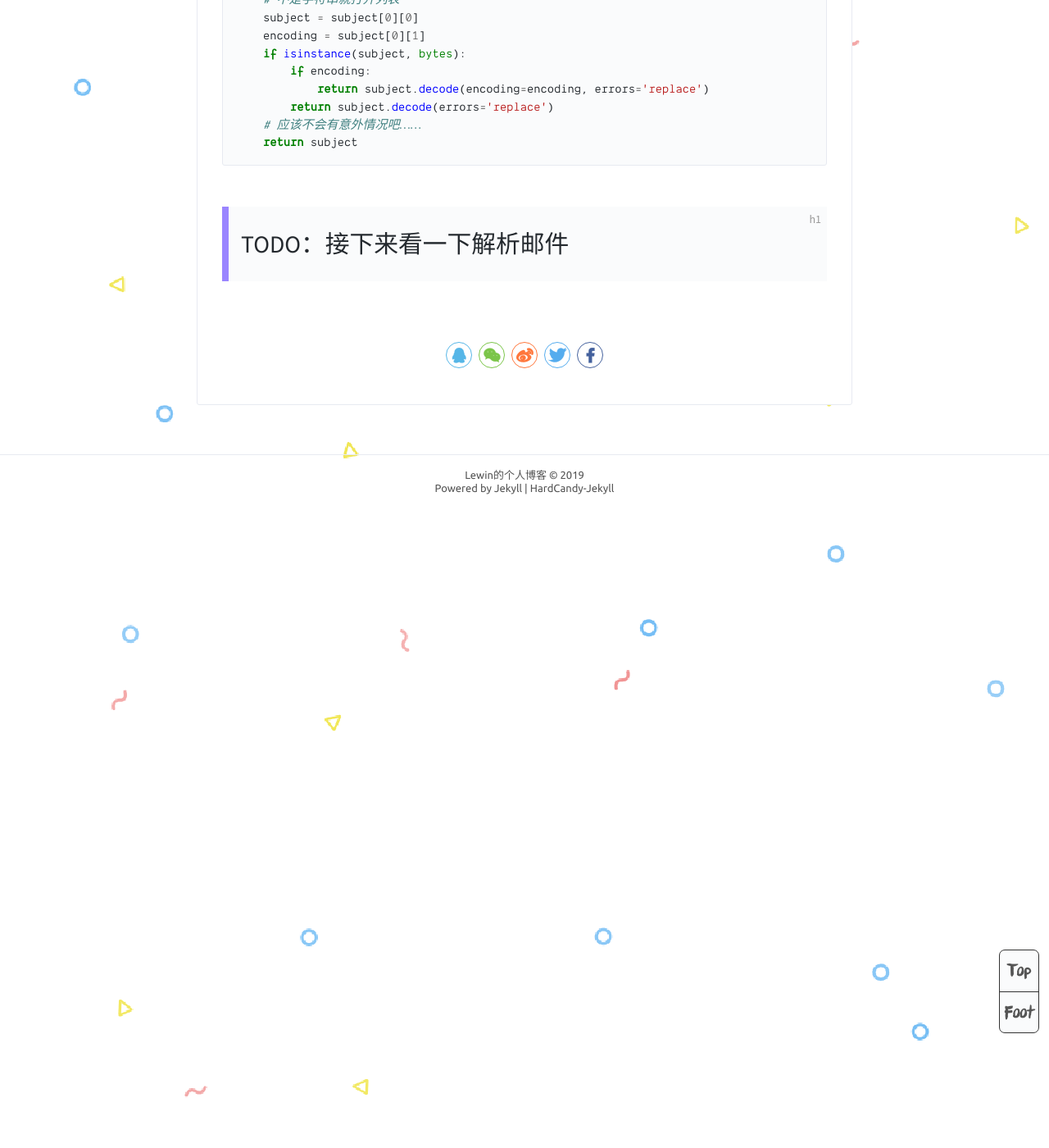
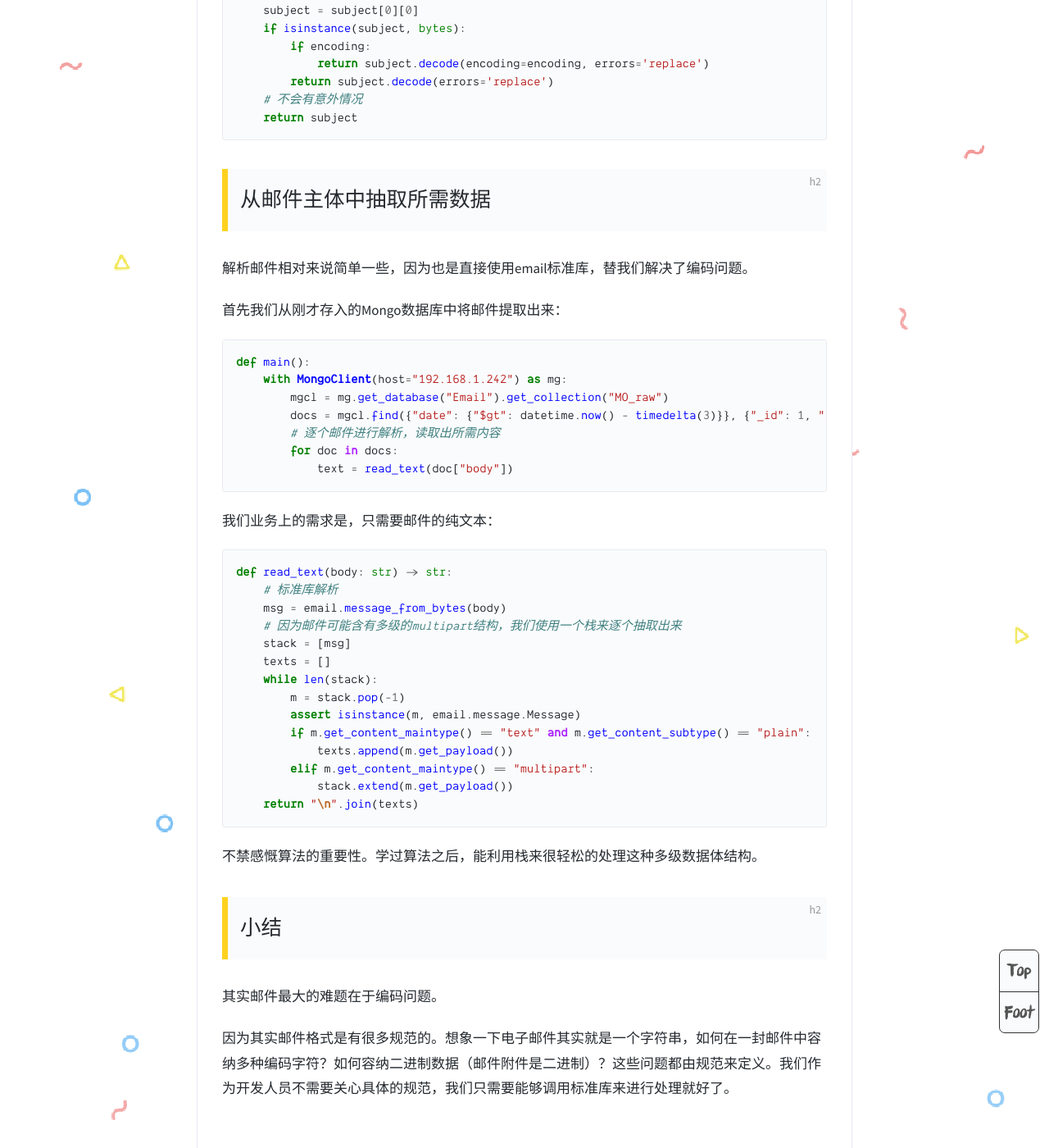
Before and after one commit to Saodd/Saodd.github.io.backup-Jun2020, a Jekyll site: the page built from _posts/2019-09-10-从邮箱中下载邮件.MD, in a window 1280 px wide and 1400 px high, scrolled down 1978 px. Shown: the whole window at 82% size. Built offline with Jekyll 4.4.1, drawn with Linux system fonts in a browser that asks for light colours; comment, search, counter and statistics services are not loaded; some of the changed text lies outside the part shown.

Commit message:
python email

````diff
--- a/_posts/2019-09-10-从邮箱中下载邮件.MD
+++ b/_posts/2019-09-10-从邮箱中下载邮件.MD
@@ -51,24 +51,65 @@ def main():
 
 电子邮件有个最恶心的地方，就是它的编码格式。当你收到来自世界各地的邮件的时候，你会发现编码格式五花八门，让你无从下手。
 
-光是解析一个标题就要了我的老命。我这里调用的是标准库中的`email.header.decode_header`，但是它的函数签名让我很难受，有时直接返回字符串，有时返回一个`List[tuple]`，十分麻烦。
+光是解析一个标题就要了我的老命。我这里调用的是标准库中的`email.header.decode_header`。
 
 ```python
 def decode_subject(subject) -> str:
     # 传入的是生数据，二进制的
     subject = email.header.decode_header(subject.decode(errors='replace'))
-    # 标准库解析后，有可能直接就是字符串了
+    # 保险
     if isinstance(subject, str):
         return subject
     # 不是字符串就打开列表
+    encoding = subject[0][1]
     subject = subject[0][0]
-    encoding = subject[0][1]
     if isinstance(subject, bytes):
         if encoding:
             return subject.decode(encoding=encoding, errors='replace')
         return subject.decode(errors='replace')
-    # 应该不会有意外情况吧……
+    # 不会有意外情况
     return subject
 ```
 
-# TODO：接下来看一下解析邮件
+## 从邮件主体中抽取所需数据
+
+解析邮件相对来说简单一些，因为也是直接使用email标准库，替我们解决了编码问题。
+
+首先我们从刚才存入的Mongo数据库中将邮件提取出来：
+
+```python
+def main():
+    with MongoClient(host="192.168.1.242") as mg:
+        mgcl = mg.get_database("Email").get_collection("MO_raw")
+        docs = mgcl.find({"date": {"$gt": datetime.now() - timedelta(3)}}, {"_id": 1, "subject": 1, "body": 1})
+        # 逐个邮件进行解析，读取出所需内容
+        for doc in docs:
+            text = read_text(doc["body"])
+```
+
+我们业务上的需求是，只需要邮件的纯文本：
+
+```python
+def read_text(body: str) -> str:
+    # 标准库解析
+    msg = email.message_from_bytes(body)
+    # 因为邮件可能含有多级的multipart结构，我们使用一个栈来逐个抽取出来
+    stack = [msg]
+    texts = []
+    while len(stack):
+        m = stack.pop(-1)
+        assert isinstance(m, email.message.Message)
+        if m.get_content_maintype() == "text" and m.get_content_subtype() == "plain":
+            texts.append(m.get_payload())
+        elif m.get_content_maintype() == "multipart":
+            stack.extend(m.get_payload())
+    return "\n".join(texts)
+```
+
+不禁感慨算法的重要性。学过算法之后，能利用栈来很轻松的处理这种多级数据体结构。
+
+## 小结
+
+其实邮件最大的难题在于编码问题。
+
+因为其实邮件格式是有很多规范的。想象一下电子邮件其实就是一个字符串，如何在一封邮件中容纳多种编码字符？如何容纳二进制数据（邮件附件是二进制）？这些问题都由规范来定义。我们作为开发人员不需要关心具体的规范，我们只需要能够调用标准库来进行处理就好了。
````
